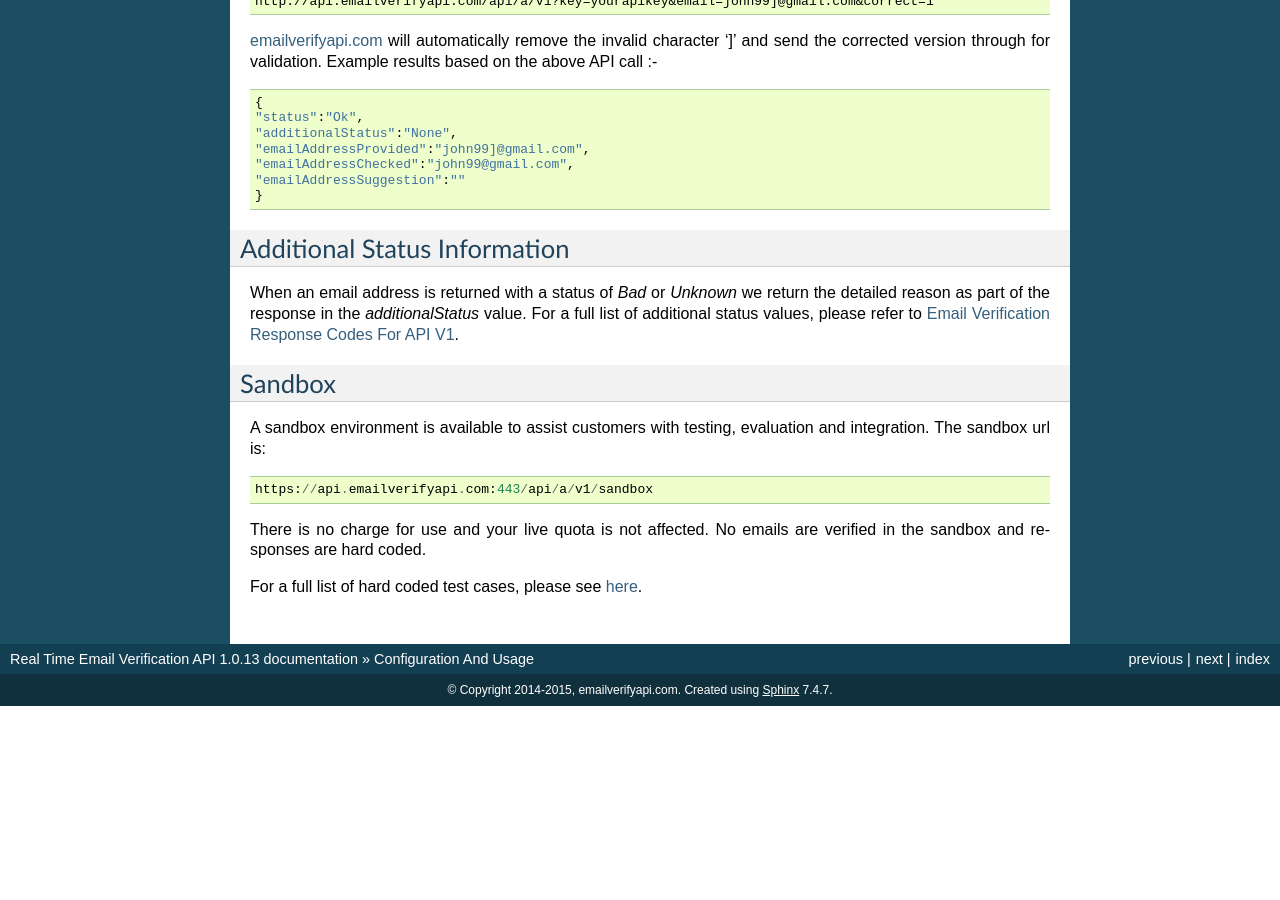
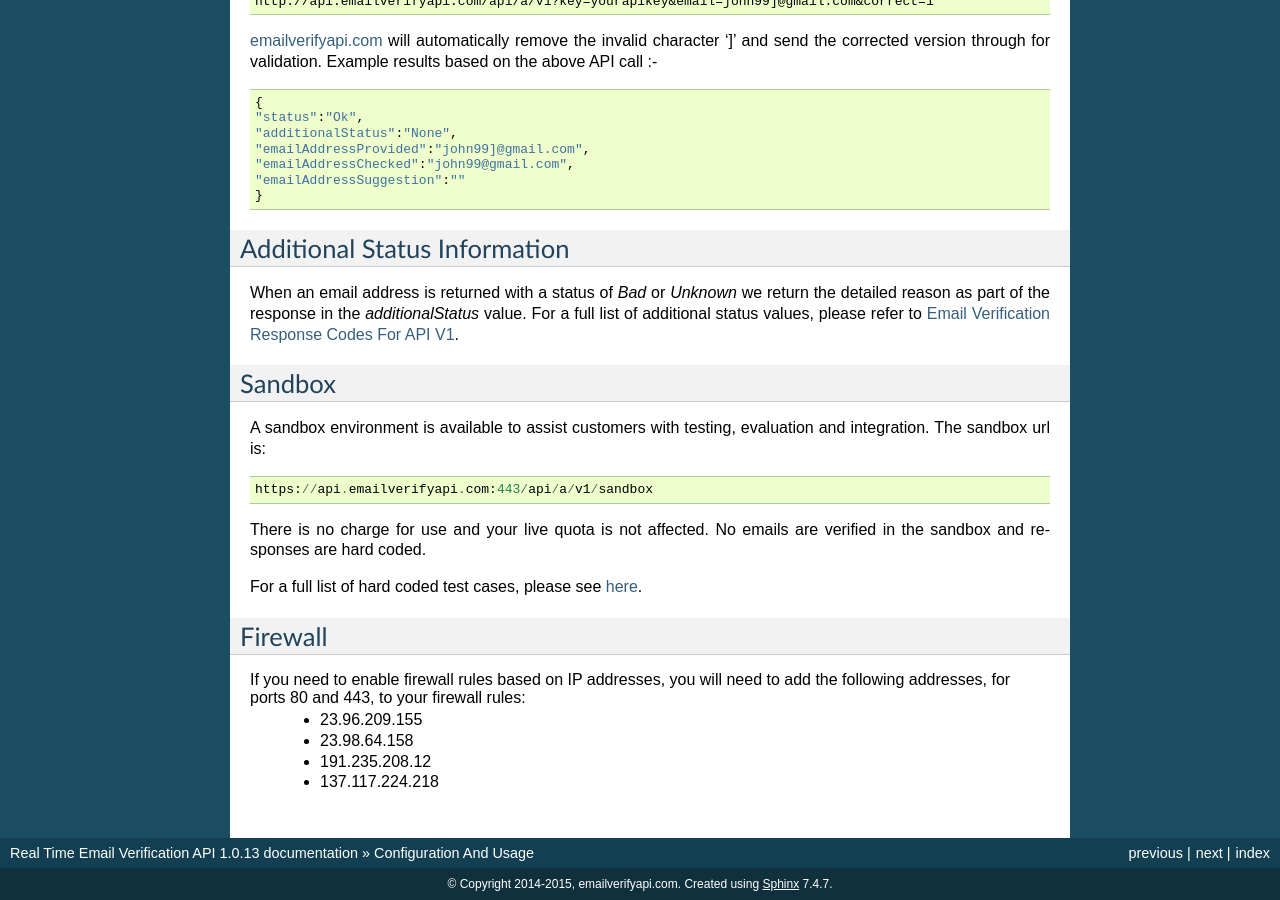
Before and after one commit to emailverifyapicom/docs-rtapi, a Sphinx documentation site: the page built from docs/configuration.rst, in a window 1280 px wide and 900 px high, scrolled down 1714 px. Built offline with Sphinx 7.4.7, drawn with Linux system fonts in a browser that asks for light colours; before the commit the page ends 2420 px from its top, so only the background shows below that.

Commit message:
Added firewall category for endpoint IP addresses

```diff
--- a/docs/configuration.rst
+++ b/docs/configuration.rst
@@ -123,3 +123,11 @@
 There is no charge for use and your live quota is not affected. No emails are verified in the sandbox and responses are hard coded.
 
 For a full list of hard coded test cases, please see `here <https://docs.google.com/spreadsheets/d/11GPGePUcE9fZAd4L8qKLeoB1mWhWXoiueCdgVgitiKQ/edit?usp=sharing>`_.
+
+Firewall
+--------
+If you need to enable firewall rules based on IP addresses, you will need to add the following addresses, for ports 80 and 443, to your firewall rules:
+ * 23.96.209.155
+ * 23.98.64.158
+ * 191.235.208.12
+ * 137.117.224.218
```
